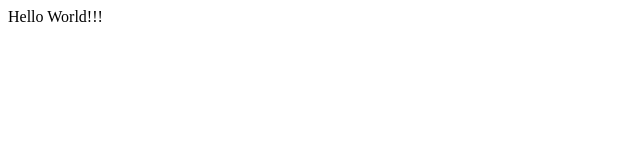
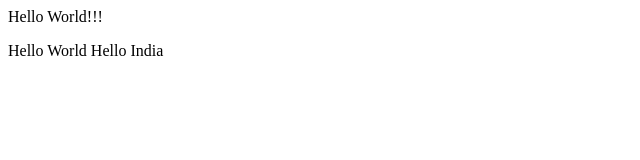
Before and after one commit to Balaji-CTS/Frontend, a plain HTML site: page test.html in a window 1280 px wide. Shown: the whole page, without its empty margins (0-640 px from the left). Drawn offline with Linux system fonts and the light colour scheme.

Commit message:
second test commit

```diff
--- a/test.html
+++ b/test.html
@@ -8,3 +8,6 @@
     Hello World!!!
 </body>
 </html>
+
+
+<p>Hello World Hello India</p>
```
